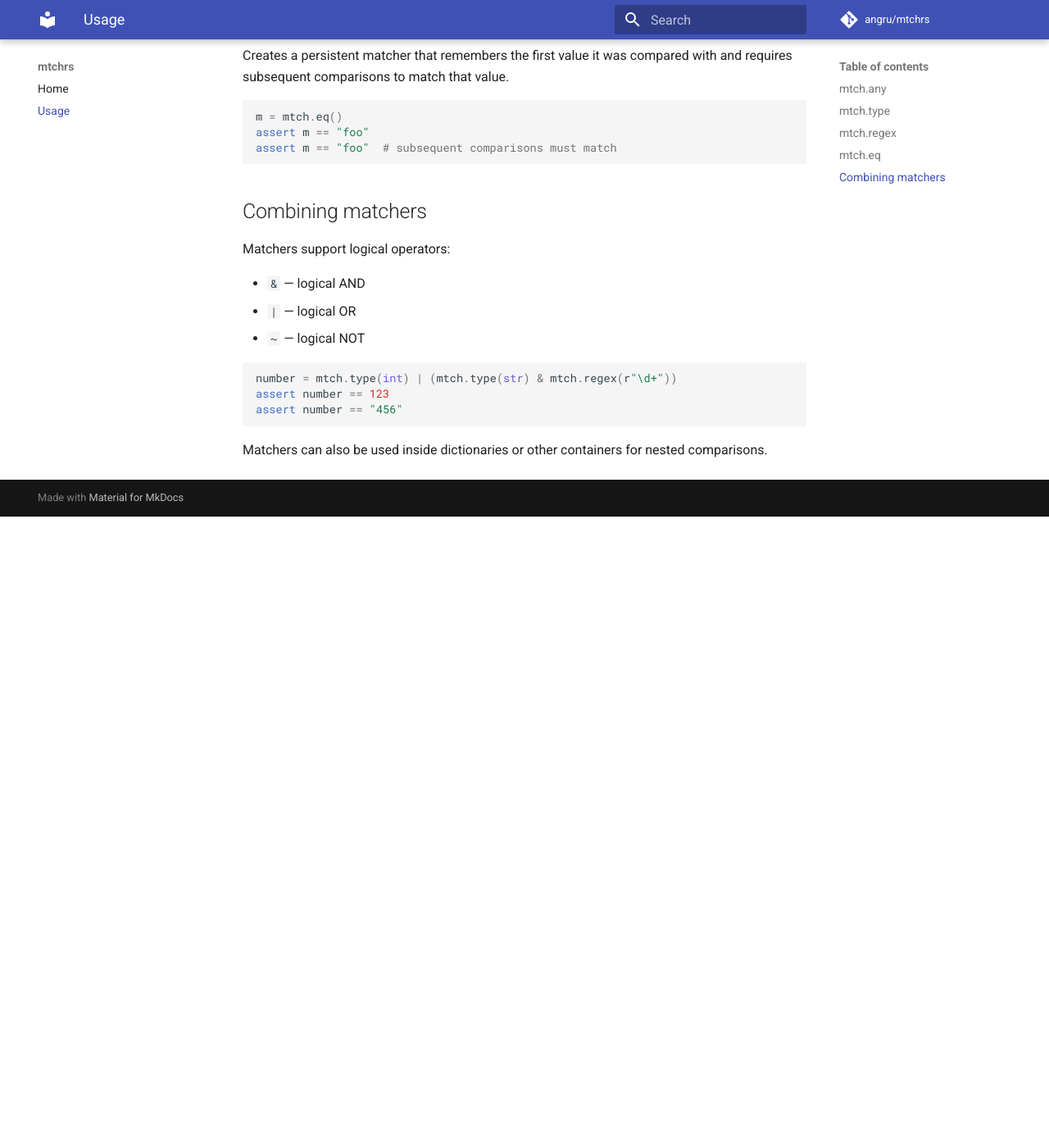
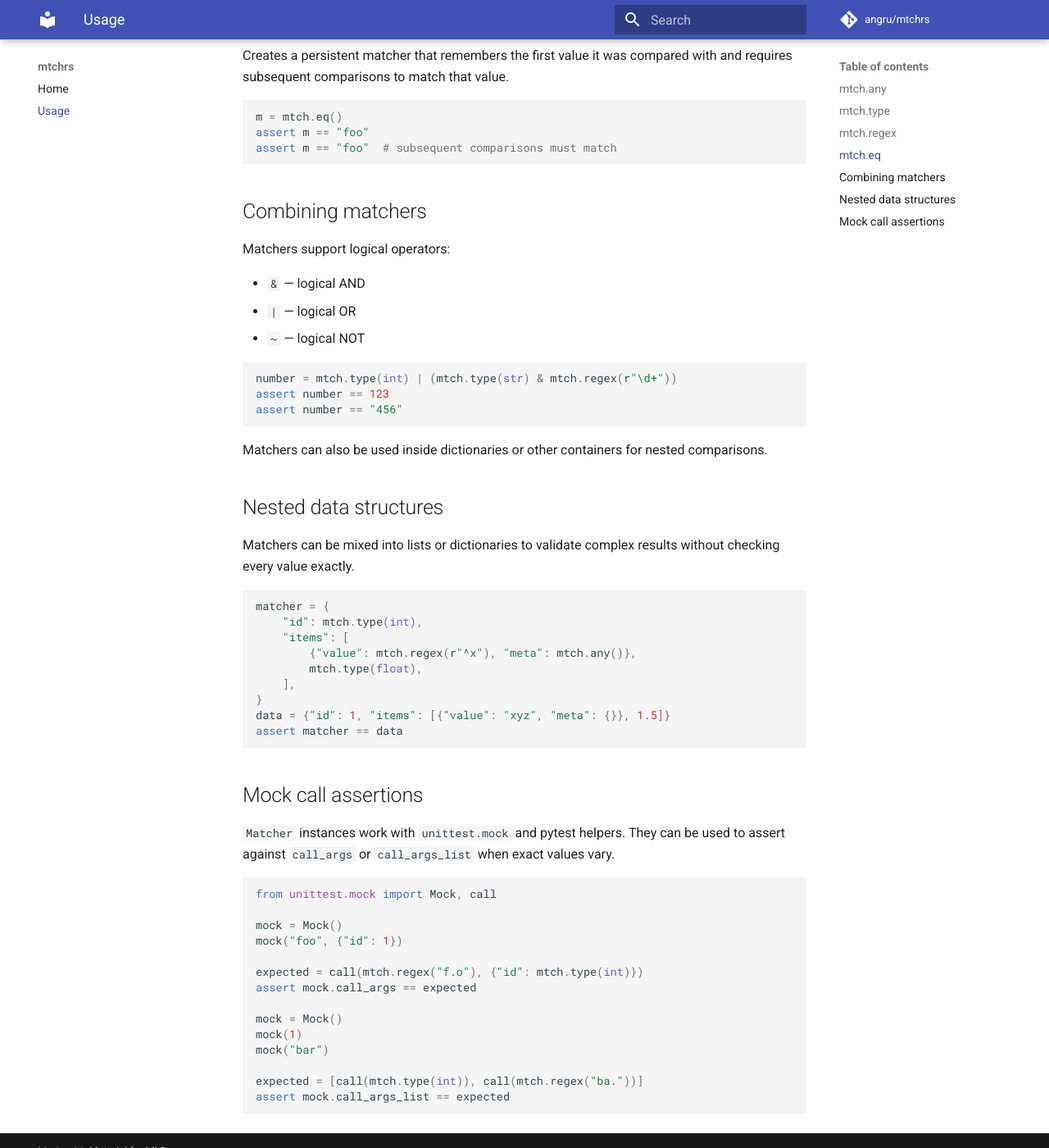
Before and after one commit to angru/mtchrs, an MkDocs documentation site: the page built from docs/usage.md, in a window 1280 px wide and 1400 px high, scrolled down 778 px. Shown: the whole window at 82% size. Built offline with MkDocs 1.6.1 and Material for MkDocs 9.7.7, drawn with Linux system fonts in a browser that asks for light colours; comment, search, counter and statistics services are not loaded; before the commit the page ends 1408 px from its top, so only the background shows below that.

Commit message:
docs: add nested and mock call examples (#7)

````diff
--- a/docs/usage.md
+++ b/docs/usage.md
@@ -52,3 +52,40 @@
 ```
 
 Matchers can also be used inside dictionaries or other containers for nested comparisons.
+
+## Nested data structures
+
+Matchers can be mixed into lists or dictionaries to validate complex results without checking every value exactly.
+
+```python
+matcher = {
+    "id": mtch.type(int),
+    "items": [
+        {"value": mtch.regex(r"^x"), "meta": mtch.any()},
+        mtch.type(float),
+    ],
+}
+data = {"id": 1, "items": [{"value": "xyz", "meta": {}}, 1.5]}
+assert matcher == data
+```
+
+## Mock call assertions
+
+`Matcher` instances work with `unittest.mock` and pytest helpers. They can be used to assert against `call_args` or `call_args_list` when exact values vary.
+
+```python
+from unittest.mock import Mock, call
+
+mock = Mock()
+mock("foo", {"id": 1})
+
+expected = call(mtch.regex("f.o"), {"id": mtch.type(int)})
+assert mock.call_args == expected
+
+mock = Mock()
+mock(1)
+mock("bar")
+
+expected = [call(mtch.type(int)), call(mtch.regex("ba."))]
+assert mock.call_args_list == expected
+```
````
Also changed, not shown: README.md (+2 -0 lines), docs/index.md (+1 -1 lines).
